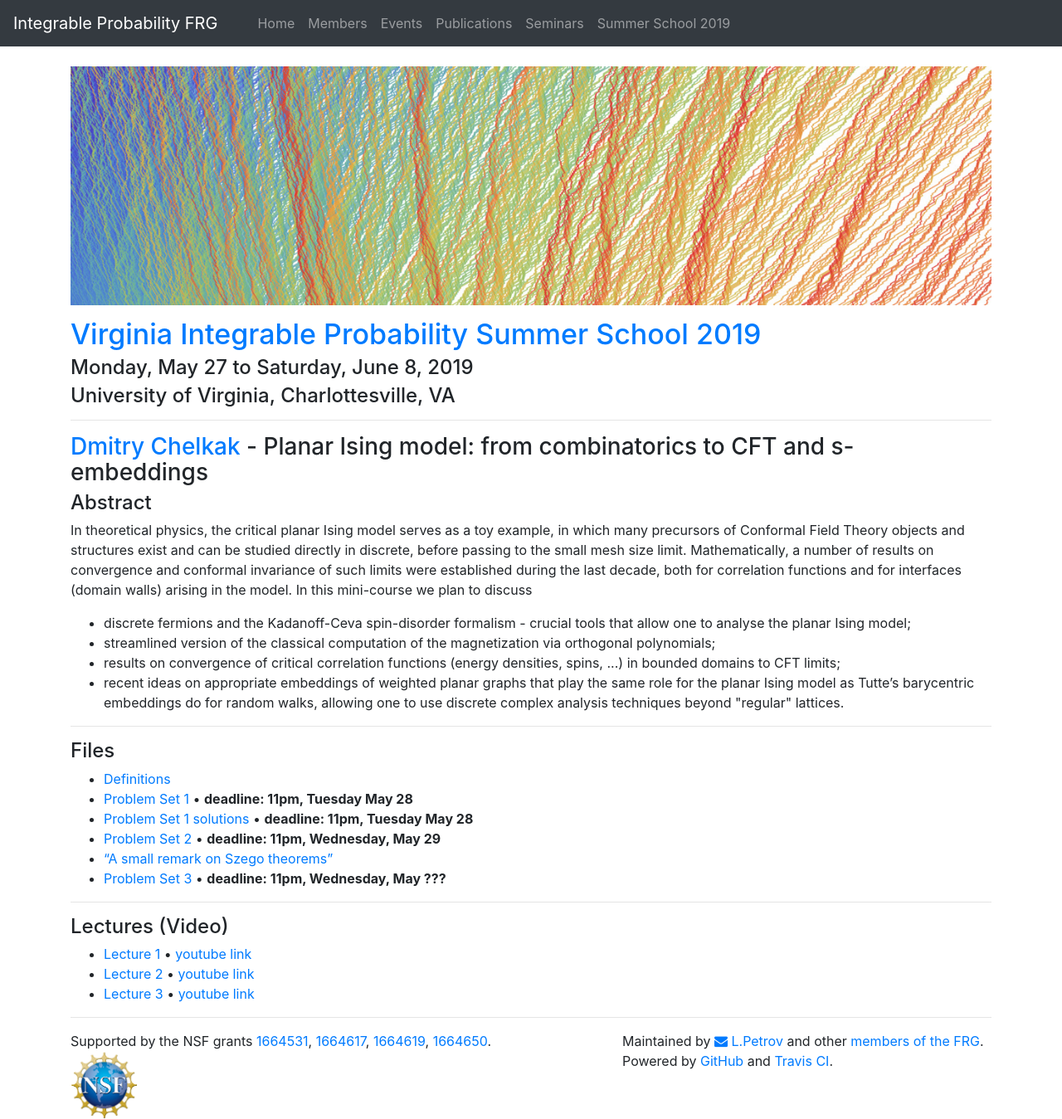
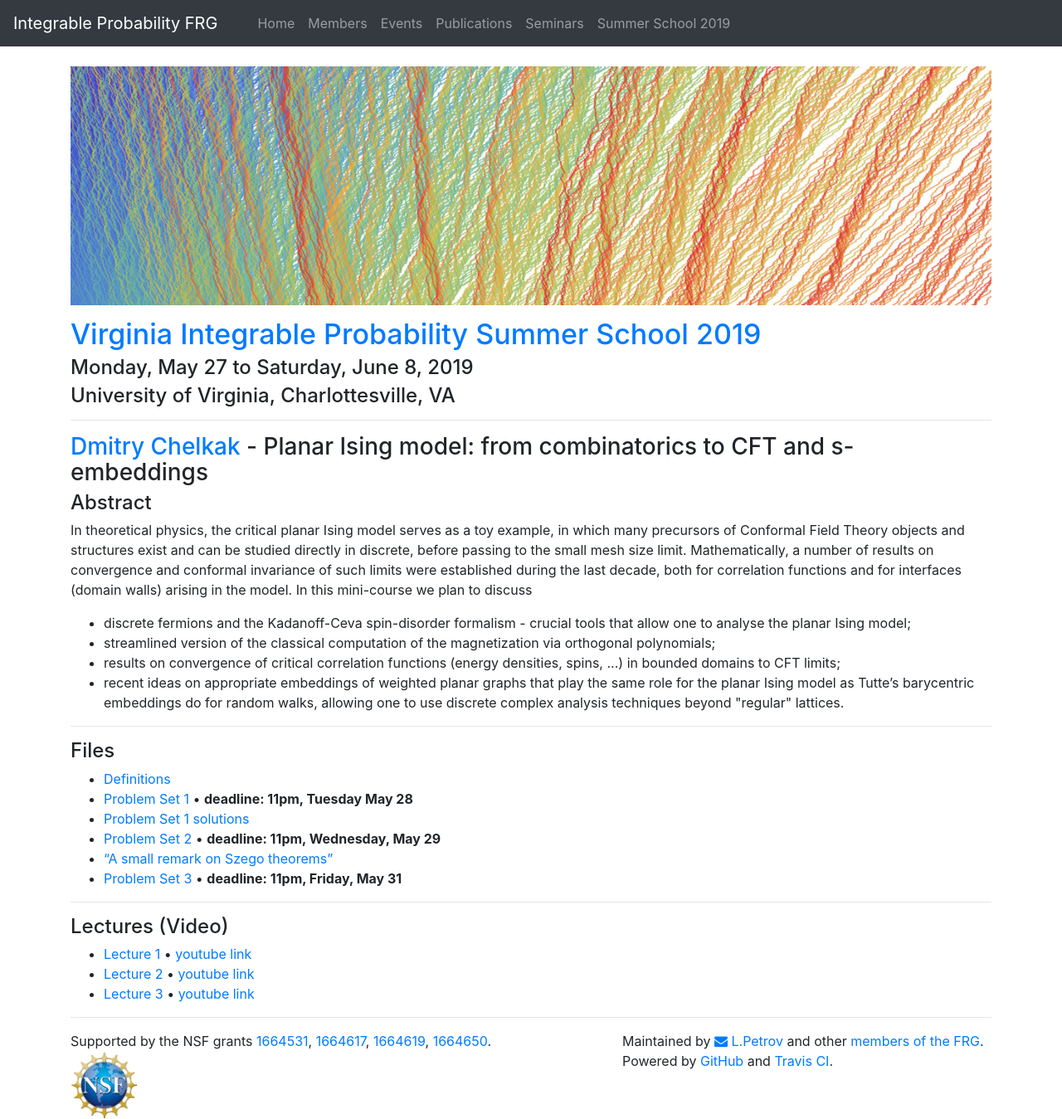
Before and after one commit to int-prob/int-prob-code, a Jekyll site: the page built from vipss2019/chelkak.md, in a window 1280 px wide. Shown: the whole page at 83% size. Built offline with Jekyll 4.4.1, drawn with Linux system fonts in a browser that asks for light colours; nearby versions of some CDN libraries.

Commit message:
update chelkak.md at Thu May 30 10:04:19 EDT 2019

```diff
--- a/vipss2019/chelkak.md
+++ b/vipss2019/chelkak.md
@@ -33,10 +33,10 @@ In theoretical physics, the critical planar Ising model serves as a toy example,
 
 - [Definitions]({{site.url}}/vipss2019/chelkak/Def_VA2019_1.pdf)
 - [Problem Set 1]({{site.url}}/vipss2019/chelkak/IsingVirginia_TA1.pdf) &bull; **deadline: 11pm, Tuesday May 28**
-- [Problem Set 1 solutions]({{site.url}}/vipss2019/chelkak/solutionTA1.pdf) &bull; **deadline: 11pm, Tuesday May 28**
+- [Problem Set 1 solutions]({{site.url}}/vipss2019/chelkak/solutionTA1.pdf)
 - [Problem Set 2]({{site.url}}/vipss2019/chelkak/IsingVirginia_TA2.pdf) &bull; **deadline: 11pm, Wednesday, May 29**
 - ["A small remark on Szego theorems"]({{site.url}}/vipss2019/chelkak/remark_on_OPUS.pdf)
-- [Problem Set 3]({{site.url}}/vipss2019/chelkak/IsingVirginia_TA3.pdf) &bull; **deadline: 11pm, Wednesday, May ???**
+- [Problem Set 3]({{site.url}}/vipss2019/chelkak/IsingVirginia_TA3.pdf) &bull; **deadline: 11pm, Friday, May 31**
 
 
 ---
```
